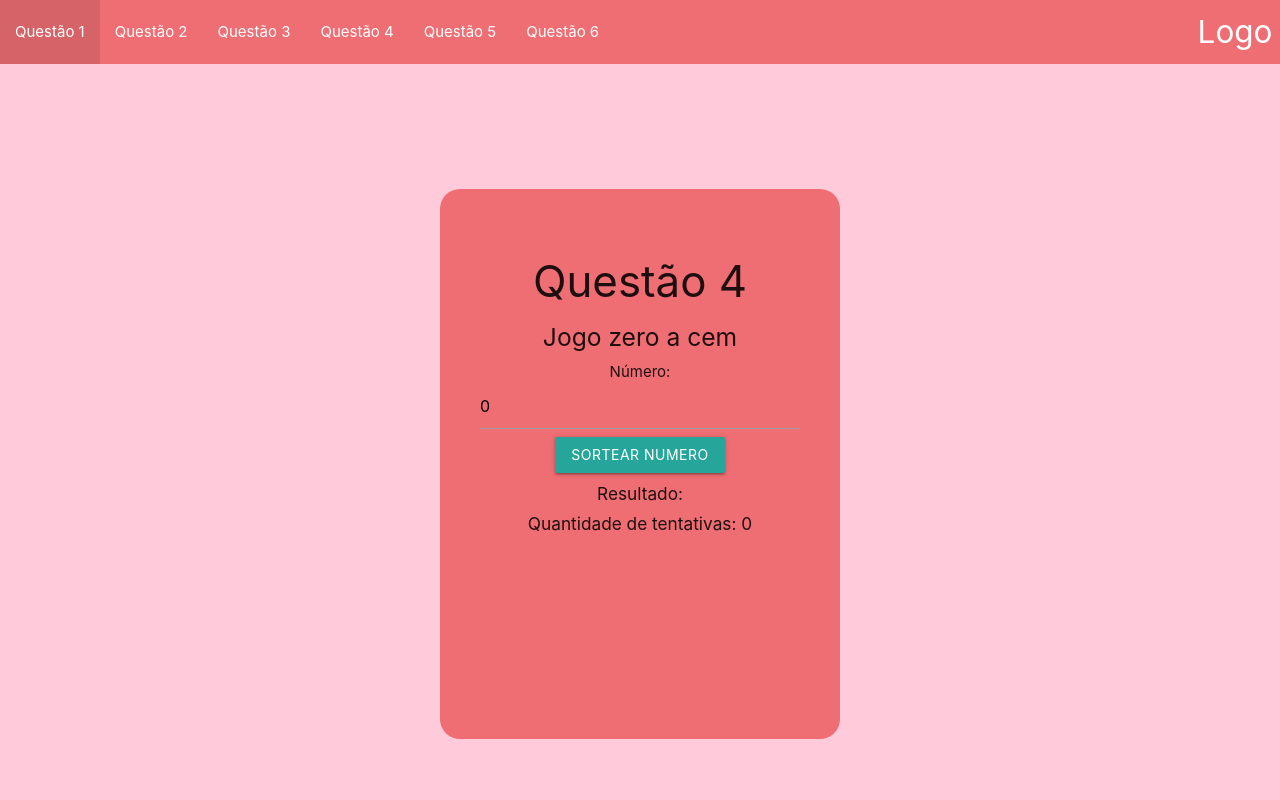
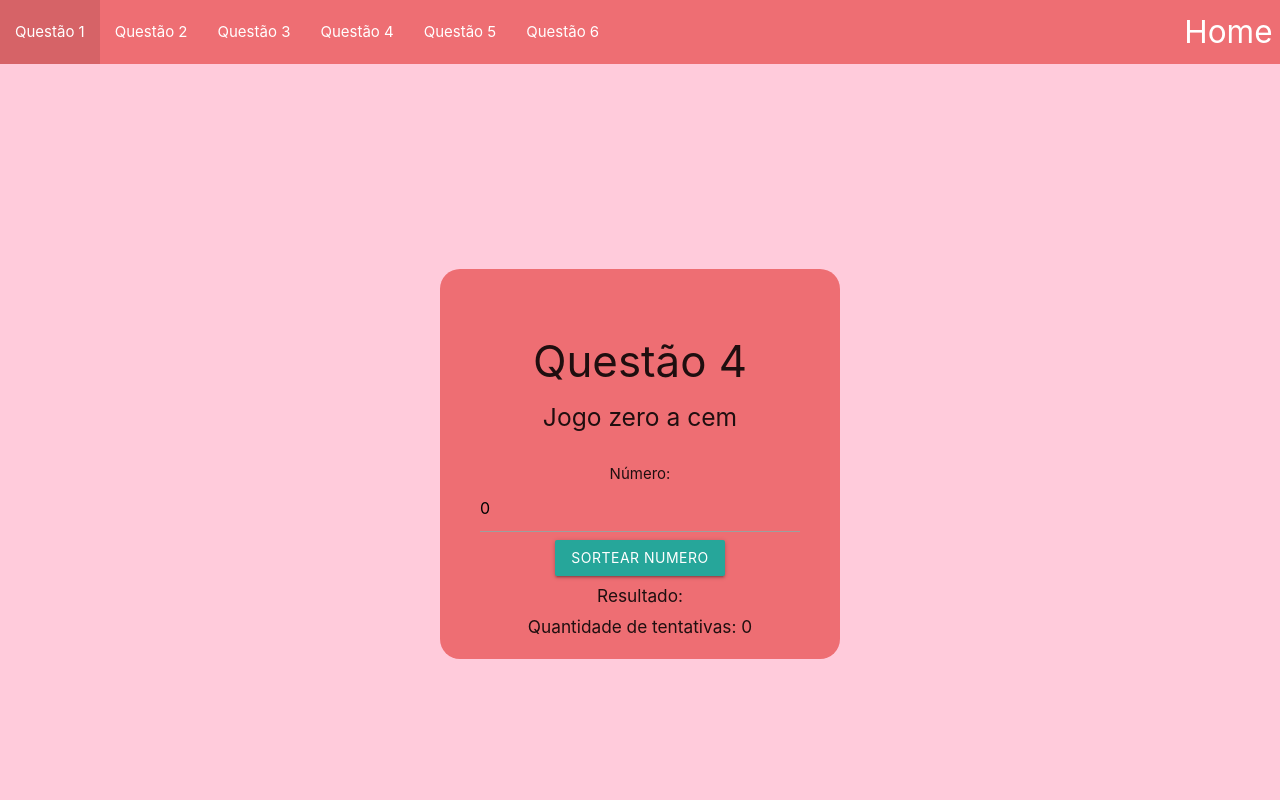
Before and after one commit to elayneargollo/lista-de-questoes-react, a React (Create React App) app: page /questao4 in a window 1280 px wide. Shown: the top 800 px of the page. Built offline with nearby package versions, Linux system fonts and the light colour scheme.

Commit message:
alterando estilo

```diff
--- a/public/index.html
+++ b/public/index.html
@@ -10,7 +10,7 @@
 
   <nav>
     <div class="nav-wrapper">
-      <a href="#" class="brand-logo right">Logo</a>
+      <a href="/" class="brand-logo right">Home</a>
       <ul id="nav-mobile" class="left hide-on-med-and-down">
         <li><a href="/questao1">Questão 1</a></li>
         <li><a href="/questao2">Questão 2</a></li>
--- a/src/components/contaRestaurante/ContaRestaurante.js
+++ b/src/components/contaRestaurante/ContaRestaurante.js
@@ -31,7 +31,7 @@ export default class ContaRestaurante extends Component {
       <div  className="conteudo">
           <div  className="box">
           <h3> Questão 2 </h3>
-          <h5> Emitir conta restaurante </h5>
+          <h5> Emitir conta restaurante </h5><br></br>
 
         Gasto total da mesa:{" "}
           <input
--- a/src/components/contaRestaurante/Style.css
+++ b/src/components/contaRestaurante/Style.css
@@ -11,7 +11,7 @@
 .box {
   width: 400px;
   height: 550px;
-  background: #ff6f9c;
+  background: #ee6e73;
   border: 1px;
   border-radius: 20px;
   text-align: center;
--- a/src/components/imc/IMC.js
+++ b/src/components/imc/IMC.js
@@ -41,9 +41,10 @@ export default class IMC extends Component {
   render() {
     return (
       <div  className="conteudo">
-      <div  className="box">
+      <div  className="box-imc">
       <h3> Questão 1 </h3>
-      <h5> Calcular IMC </h5>
+      <h5> Calcular IMC </h5><br></br>
+
         Peso:{" "}
         <input
           type="text"
@@ -59,7 +60,6 @@ export default class IMC extends Component {
           onChange={(e) => this.setState({ altura: e.target.value })}
         />
         <button class="btn waves-effect waves-light" onClick={this.calcular.bind(this)}>Calcular</button>
-        <br />
         <h6>Resultado: {this.state.categoria}</h6>
         </div>
       </div>
--- a/src/components/jogoZeroaCem/Style.css
+++ b/src/components/jogoZeroaCem/Style.css
@@ -11,7 +11,7 @@
 .box {
   width: 400px;
   height: 350px;
-  background: #ff6f9c;
+  background: #ee6e73;
   border: 1px;
   border-radius: 20px;
   text-align: center;
--- a/src/components/jogoZeroaCem/ZeroaCem.js
+++ b/src/components/jogoZeroaCem/ZeroaCem.js
@@ -43,9 +43,9 @@ export default class ZeroaCem extends Component {
   render() {
     return (
       <div className="conteudo">
-      <div className="box">
+      <div className="box-jogoZero">
       <h3> Questão 3</h3>
-      <h5> Jogo zero a cem </h5>
+      <h5> Jogo zero a cem </h5><br></br>
       Número:{" "}
         <input
           type="text"
--- a/src/components/jogoZeroaCemMelhorado/Style.css
+++ b/src/components/jogoZeroaCemMelhorado/Style.css
@@ -17,3 +17,23 @@
   text-align: center;
   padding: 40px;
 }
+
+.box-jogoZero {
+  width: 400px;
+  height: 390px;
+  background: #ee6e73;
+  border: 1px;
+  border-radius: 20px;
+  text-align: center;
+  padding: 40px;
+}
+
+.box-imc {
+  width: 400px;
+  height: 450px;
+  background: #ee6e73;
+  border: 1px;
+  border-radius: 20px;
+  text-align: center;
+  padding: 40px;
+}
--- a/src/components/jogoZeroaCemMelhorado/ZeroaCemMelhorado.js
+++ b/src/components/jogoZeroaCemMelhorado/ZeroaCemMelhorado.js
@@ -46,9 +46,9 @@ export default class ZeroaCemMelhorado extends Component {
   render() {
     return (
       <div className="conteudo">
-      <div className="box">
+      <div className="box-jogoZero">
       <h3> Questão 4</h3>
-      <h5> Jogo zero a cem </h5>
+      <h5> Jogo zero a cem </h5><br></br>
       Número:{" "}
         <input
           type="text"
```
